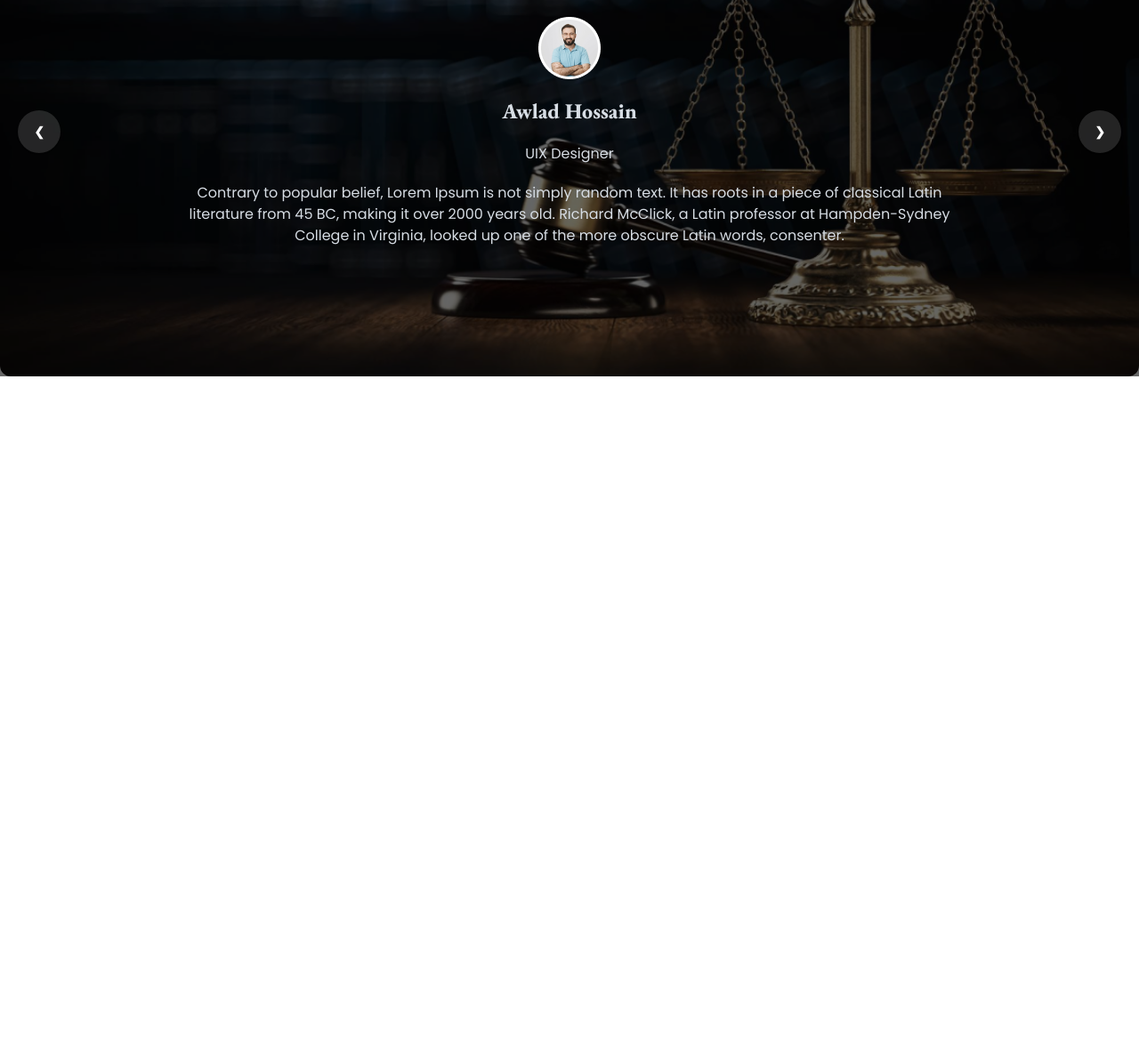
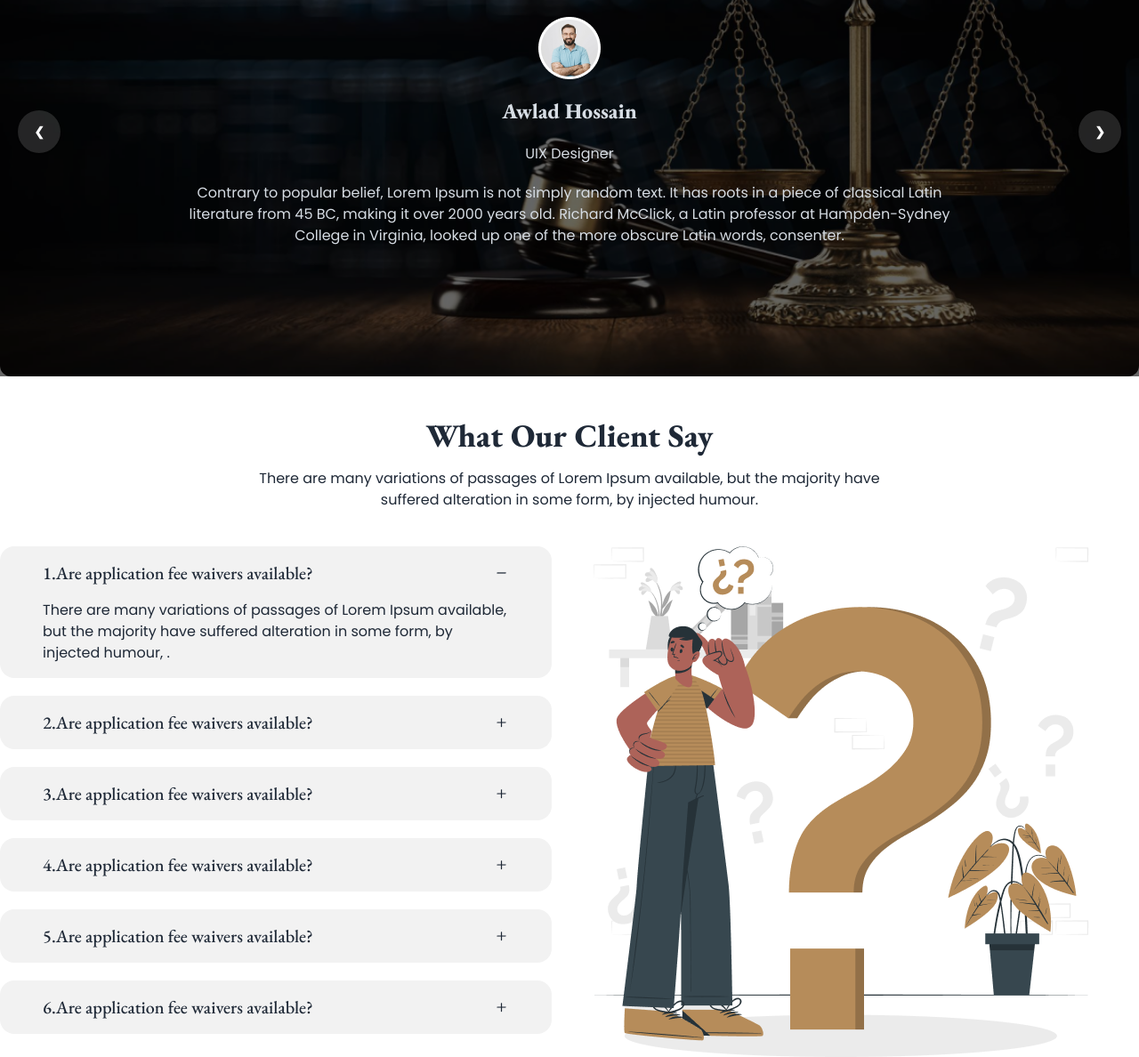
Before and after one commit to APURBA248/Legal-Solution-t-p4, a plain HTML site: page index.html in a window 1280 px wide. Shown: the part 1965-3153 px from the top of the page at 89% size. Before the commit the page ends 2395 px from the top, so only its background shows below. Drawn offline with nearby package versions, Linux system fonts and the light colour scheme.

Commit message:
FAQ sec design & responsive complete

```diff
--- a/index.html
+++ b/index.html
@@ -337,6 +337,64 @@
       </div>
     </div>
      </section>
+     <!-- FAQ sec start -->
+      <section class="mt-10">
+        <div class="text-center space-y-4">
+          <h3 class="text-4xl font-extrabold font-eb">What Our Client Say</h3>
+          <p >There are many variations of passages of Lorem Ipsum available, but the majority have <br> suffered alteration in some form, by injected humour.</p>
+      </div>
+      <div class="flex flex-col lg:flex-row gap-10 mt-10">
+        <div class="flex-1 space-y-5">
+          <div class="collapse collapse-plus px-8 bg-base-200">
+            <input type="radio" name="my-accordion-3" checked="checked" />
+            <div class="collapse-title text-xl font-medium font-eb">1.Are application fee waivers available?</div>
+            <div class="collapse-content">
+              <p>
+                There are many variations of passages of Lorem Ipsum available, but the majority have suffered alteration in some form, by injected humour, .
+              </p>
+            </div>
+          </div>
+          <div class="collapse collapse-plus px-8 bg-base-200">
+            <input type="radio" name="my-accordion-3" />
+            <div class="collapse-title text-xl font-medium font-eb">2.Are application fee waivers available?</div>
+            <div class="collapse-content">
+              <p>There are many variations of passages of Lorem Ipsum available, but the majority have suffered alteration in some form, by injected humour, . </p>
+            </div>
+          </div>
+          <div class="collapse collapse-plus px-8 bg-base-200">
+            <input type="radio" name="my-accordion-3" />
+            <div class="collapse-title text-xl font-medium font-eb">3.Are application fee waivers available?</div>
+            <div class="collapse-content">
+              <p>There are many variations of passages of Lorem Ipsum available, but the majority have suffered alteration in some form, by injected humour, . </p>
+            </div>
+          </div>
+          <div class="collapse collapse-plus px-8 bg-base-200">
+            <input type="radio" name="my-accordion-3" />
+            <div class="collapse-title text-xl font-medium font-eb">4.Are application fee waivers available?</div>
+            <div class="collapse-content">
+              <p>There are many variations of passages of Lorem Ipsum available, but the majority have suffered alteration in some form, by injected humour, . </p>
+            </div>
+          </div>
+          <div class="collapse collapse-plus px-8 bg-base-200">
+            <input type="radio" name="my-accordion-3" />
+            <div class="collapse-title text-xl font-medium font-eb">5.Are application fee waivers available?</div>
+            <div class="collapse-content">
+              <p>There are many variations of passages of Lorem Ipsum available, but the majority have suffered alteration in some form, by injected humour, . </p>
+            </div>
+          </div>
+          <div class="collapse collapse-plus px-8 bg-base-200">
+            <input type="radio" name="my-accordion-3" />
+            <div class="collapse-title text-xl font-medium font-eb">6.Are application fee waivers available?</div>
+            <div class="collapse-content">
+              <p>There are many variations of passages of Lorem Ipsum available, but the majority have suffered alteration in some form, by injected humour, . </p>
+            </div>
+          </div>
+        </div>
+        <div class="flex-1">
+          <img src="./images/faq.png" alt="">
+        </div>
+      </div>
+      </section>
     </main>
     <footer></footer>
   </body>
```
